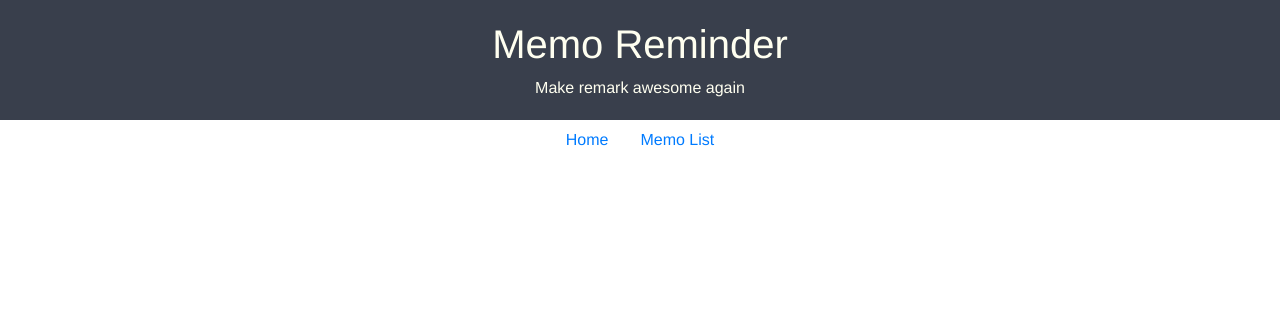
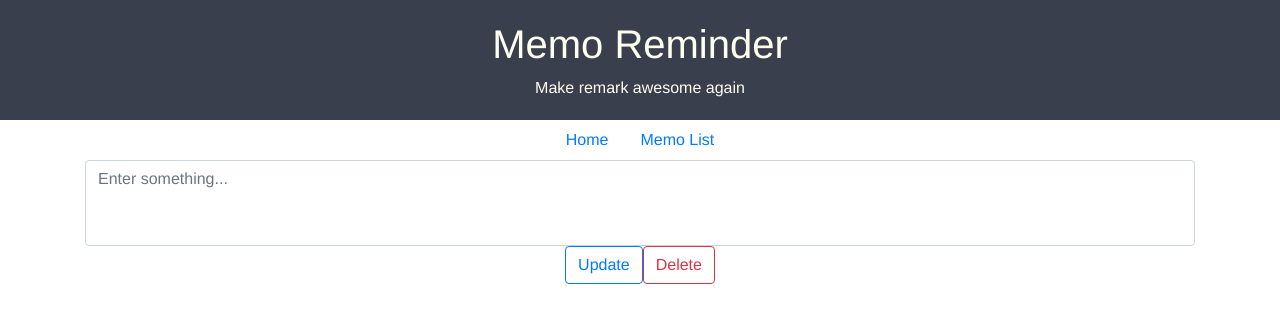
Before and after one commit to ymmy02/Memo-Reminder, a Vue app in the folder frontend/: page /edit/1 in a window 1280 px wide. Shown: the top 322 px of the page. Built offline with nearby package versions, Linux system fonts and the light colour scheme; no server answers.

Commit message:
Add memo detail page

```diff
--- a/frontend/src/components/Memo.vue
+++ b/frontend/src/components/Memo.vue
@@ -1,7 +1,10 @@
 <template>
     <div class="memo-content">
         {{ memo.memo_content }}
-        <b-button variant="outline-success" class="edit-button">Edit</b-button>
+        <router-link
+            :to="{ name: 'edit', params: { id: memo._id } }">
+            <b-button variant="outline-success" class="edit-button">Edit</b-button>
+        </router-link>
     </div>
 </template>
 
--- a/frontend/src/router.js
+++ b/frontend/src/router.js
@@ -20,6 +20,11 @@ export default new Router({
       // this generates a separate chunk (about.[hash].js) for this route
       // which is lazy-loaded when the route is visited.
       component: () => import(/* webpackChunkName: "about" */ './views/MemoList.vue')
+    },
+    {
+      path: '/edit/:id',
+      name: 'edit',
+      component: () => import('./views/Edit.vue')
     }
   ]
 })
--- /dev/null
+++ b/frontend/src/views/Edit.vue
@@ -0,0 +1,38 @@
+<template>
+    <div class="edit container">
+        <form>
+            <b-form-textarea
+            id="textarea"
+            v-model="memo_content"
+            placeholder="Enter something..."
+            rows="3"
+            max-rows="12"
+            ></b-form-textarea>
+            <b-button type="submit" class="submit-button" variant="outline-primary">Update</b-button>
+            <b-button type="submit" class="submit-button" variant="outline-danger">Delete</b-button>
+        </form>
+    </div>
+</template>
+
+<script>
+import axios from 'axios';
+import { apiUrl } from '../variables';
+
+export default {
+    name: 'edit',
+    data() {
+        return {
+            id: '',
+            memo_content: ''
+        }
+    },
+    created() {
+        this.id = this.$route.params.id;
+        axios.get(apiUrl + `/${this.id}`)
+            .then(res => this.memo_content = res.data.memo_content)
+            .catch(err => console.log(err));
+    },
+    methods: {
+    }
+}
+</script>
```
